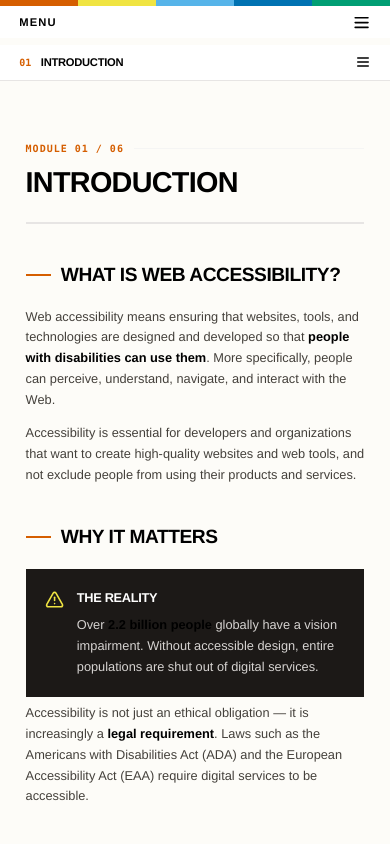
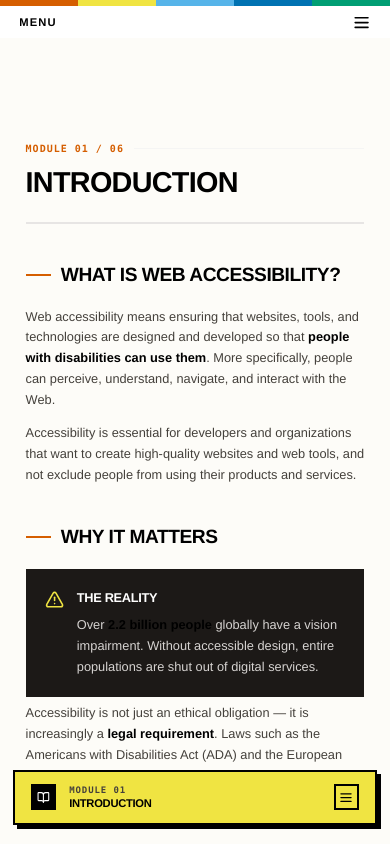
Before and after one commit to LaySopanha/alt-access, a Next.js app: page /learning-center in a window 390 px wide. Shown: the top 844 px of the page. Built offline with nearby package versions, Linux system fonts and the light colour scheme; a web font is replaced by a local one.

Commit message:
redesign the lesson slider page for the learning center mobile view

```diff
--- a/app/learning-center/page.tsx
+++ b/app/learning-center/page.tsx
@@ -640,61 +640,102 @@ export default function LearningCenterPage() {
                         </aside>
 
                         {/* ============================================= */}
-                        {/*  MOBILE NAV BAR                                */}
+                        {/*  MOBILE NAV BAR (FLOATING ACTION SHEET)        */}
                         {/* ============================================= */}
-                        <div className="lg:hidden fixed top-14 left-0 right-0 z-30 bg-white border-b border-stone-200">
-                            <button
-                                onClick={() => setIsSidebarOpen(!isSidebarOpen)}
-                                className="w-full flex items-center justify-between px-6 py-3"
-                            >
-                                <div className="flex items-center gap-3">
-                                    <span className="font-mono text-[10px] text-wong-vermilion font-bold">
-                                        {(activeLesson + 1).toString().padStart(2, "0")}
-                                    </span>
-                                    <span className="text-sm font-bold uppercase tracking-tight truncate">
-                                        {currentLesson.title}
-                                    </span>
+                        <div className="lg:hidden fixed bottom-6 left-4 right-4 z-40 print:hidden">
+                            {/* Mobile dropdown (slides up from button) */}
+                            {isSidebarOpen && (
+                                <div className="absolute bottom-[calc(100%+12px)] left-0 right-0 bg-white border-2 border-black max-h-[60vh] overflow-y-auto flex flex-col animate-in slide-in-from-bottom-2 duration-200 shadow-[4px_4px_0_0_#000]">
+                                    <div className="sticky top-0 bg-stone-900 text-white px-6 py-4 border-b-2 border-black flex justify-between items-center z-10">
+                                        <span className="font-mono text-[10px] uppercase font-bold tracking-widest text-[#cccccc]">Curriculum</span>
+                                        <span className="font-mono text-[10px] font-bold text-wong-yellow">{Math.round(progress)}% Complete</span>
                                     </div>
-                                {isSidebarOpen ? <X className="w-5 h-5" /> : <Menu className="w-5 h-5" />}
-                            </button>
-
-                            {/* Mobile dropdown */}
-                            {isSidebarOpen && (
-                                <div className="bg-white border-t border-stone-100 max-h-80 overflow-y-auto">
                                     {curriculum.map((item, i) => (
                                         <button
                                             key={item.id}
                                             onClick={() => goTo(i)}
                                             className={cn(
-                                                "w-full text-left px-6 py-3 flex items-center gap-3 border-l-4",
+                                                "w-full text-left px-6 py-4 flex items-center gap-4 border-b-2 border-stone-200 transition-colors last:border-b-0",
                                                 activeLesson === i
-                                                    ? "border-wong-vermilion bg-wong-vermilion/5 font-bold"
-                                                    : "border-transparent hover:bg-stone-50"
+                                                    ? "bg-stone-100 font-bold border-l-4 border-l-wong-vermilion"
+                                                    : "border-l-4 border-l-transparent hover:bg-stone-50"
                                             )}
                                         >
+                                            <div className={cn(
+                                                "w-8 h-8 shrink-0 flex items-center justify-center border-2 border-black",
+                                                activeLesson === i
+                                                    ? "bg-wong-vermilion text-white"
+                                                    : "bg-white text-black"
+                                            )}>
+                                                <item.icon className="w-5 h-5" />
+                                            </div>
+                                            <div className="flex-1 min-w-0 flex items-center gap-3">
                                                 <span className={cn(
-                                                "font-mono text-xs",
-                                                activeLesson === i ? "text-wong-vermilion" : "text-stone-300"
+                                                    "font-mono text-[10px] font-bold",
+                                                    activeLesson === i ? "text-black" : "text-stone-400"
                                                 )}>
                                                     {(i + 1).toString().padStart(2, "0")}
                                                 </span>
                                                 <span className={cn(
-                                                "text-sm uppercase tracking-tight",
-                                                activeLesson === i ? "text-black" : "text-stone-500"
+                                                    "text-sm uppercase tracking-tight truncate",
+                                                    activeLesson === i ? "text-black" : "text-stone-600"
                                                 )}>
                                                     {item.title}
                                                 </span>
+                                            </div>
+                                            {activeLesson === i && (
+                                                <CheckCircle2 className="w-5 h-5 text-wong-vermilion shrink-0" />
+                                            )}
                                         </button>
                                     ))}
                                 </div>
                             )}
+
+                            <button
+                                onClick={() => setIsSidebarOpen(!isSidebarOpen)}
+                                className={cn(
+                                    "w-full flex items-center justify-between px-5 py-4 transition-all duration-200 border-2 border-black",
+                                    isSidebarOpen
+                                        ? "bg-stone-900 text-white translate-y-1 shadow-[0px_0px_0_0_#000]"
+                                        : "bg-wong-yellow text-black hover:bg-[#EACD00] shadow-[4px_4px_0_0_#000] active:translate-y-1 active:shadow-[0px_0px_0_0_#000]"
+                                )}
+                            >
+                                <div className="flex items-center gap-4 overflow-hidden">
+                                    <div className={cn(
+                                        "shrink-0 flex items-center justify-center w-8 h-8 border-2",
+                                        isSidebarOpen ? "bg-wong-vermilion border-white text-white" : "bg-black border-black text-white"
+                                    )}>
+                                        <BookOpen className="w-4 h-4" />
+                                    </div>
+                                    <div className="flex flex-col text-left">
+                                        <span className={cn(
+                                            "font-mono text-[9px] uppercase tracking-widest font-bold leading-none mb-1",
+                                            isSidebarOpen ? "text-[#cccccc]" : "text-stone-700"
+                                        )}>
+                                            Module {(activeLesson + 1).toString().padStart(2, "0")}
+                                        </span>
+                                        <span className="text-sm font-bold uppercase tracking-tight truncate leading-none">
+                                            {currentLesson.title}
+                                        </span>
+                                    </div>
+                                </div>
+                                <div className="flex items-center gap-3 shrink-0 ml-4">
+                                    <span className="text-[10px] uppercase font-bold font-mono hidden sm:inline-block">Contents</span>
+                                    <div className={cn(
+                                        "w-8 h-8 border-2 flex flex-col items-center justify-center transition-colors px-1 py-1",
+                                        isSidebarOpen ? "border-white" : "border-black"
+                                    )}>
+                                        {isSidebarOpen ? <X className="w-5 h-5" /> : <Menu className="w-5 h-5" />}
+                                    </div>
+                                </div>
+                            </button>
                         </div>
 
                         {/* ============================================= */}
                         {/*  MAIN CONTENT                                  */}
                         {/* ============================================= */}
                         <div className="flex-1 min-w-0 lg:pl-0">
-                            <article className="max-w-4xl mx-auto px-4 md:px-12 py-10 lg:py-16 pt-24 lg:pt-16">
+                            <article className="max-w-4xl mx-auto px-4 md:px-12 py-10 lg:py-16 pt-24 lg:pt-16 pb-32 lg:pb-16">
 
                                 {/* Lesson Header */}
                                 <div className="mb-12 border-b-2 border-stone-200 pb-8">
--- a/package.json
+++ b/package.json
@@ -56,7 +56,7 @@
     "react-resizable-panels": "^2.1.7",
     "recharts": "2.15.4",
     "sonner": "^1.7.4",
-    "tailwind-merge": "^2.5.5",
+    "tailwind-merge": "^2.6.1",
     "tailwindcss-animate": "^1.0.7",
     "vaul": "^1.1.2",
     "zod": "3.25.76"
```
Also changed, not shown: output.txt (added), 1 other file (tests, documents, lock files or other folders). Lines whose indentation alone changed are shown as unchanged.
